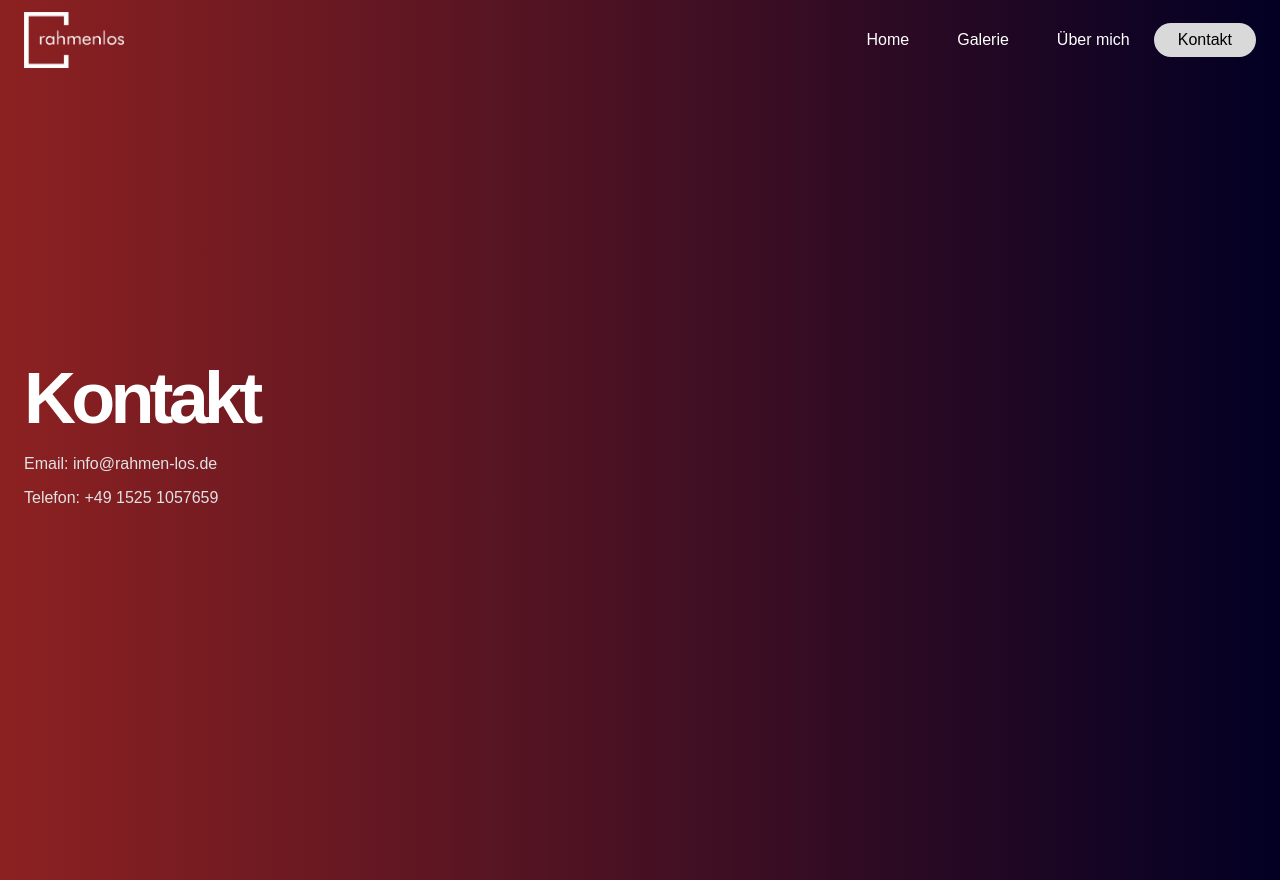
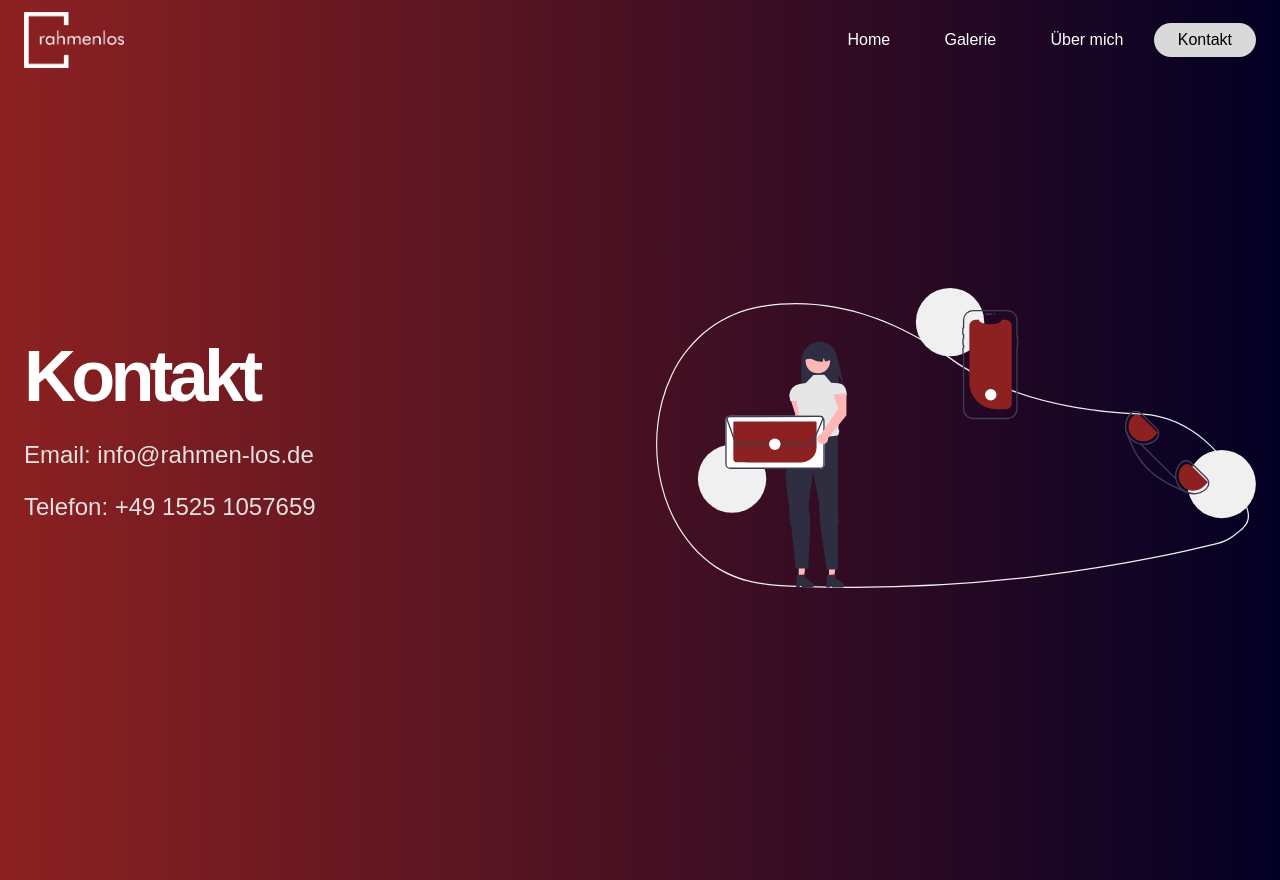
Before and after one commit to L3gionaer/wlife, a Gatsby site: page /contact in a window 1280 px wide. Built offline with nearby package versions, Linux system fonts and the light colour scheme; Gatsby itself is replaced by a stand-in of ours.

Commit message:
contact page + header spacing

```diff
--- a/src/pages/contact.scss
+++ b/src/pages/contact.scss
@@ -1,19 +1,72 @@
 @use "../utils.scss" as *;
 
 .contactPage {
+    width: 100%;
+    height: heightMinusHeader();
     display: flex;
-    height: heightMinusHeader();
-    width: 100%;
-    align-items: center;
 
-    .contact {
-        margin: auto auto auto 1.5rem;
-        h1 {
-            @include title();
+    .content {
+        display: grid;
+        gap: 2rem;
+        padding: 1.5rem;
+        max-width: $maxWidth;
+        margin: auto;
+        grid-template-columns: repeat(6, 1fr);
+
+        .text {
+            color: $textColor;
+            font-size: 1.5rem;
+            margin-top: auto;
+            margin-bottom: auto;
+
+            @include screen-xs {
+                grid-column: 1 / 7;
+            }
+
+            @include screen-md {
+                grid-column: 1 / 3;
+            }
+
+            @include screen-xl {
+                grid-column: 1 / 3;
+            }
+
+            h1 {
+                @include title();
+            }
+
+            p {
+                color: $textColor;
+            }
         }
 
-        p {
-            color: $textColor;
+        .imageContainer {
+            margin-top: auto;
+            margin-bottom: auto;
+            display: none;
+
+            @include screen-xs {
+                display: none;
+            }
+
+            @include screen-md {
+                display: block;
+                grid-column: 4 / 7;
+            }
+
+            @include screen-xl {
+                display: block;
+                grid-column: 4 / 7;
+            }
+
+            .image {
+                width: 100%;
+                object-fit: contain;
+            }
+
+            @include screen-xs {
+                display: none;
+            }
         }
     }
-}
+}//rgb(141,33,33)
--- a/src/pages/contact.tsx
+++ b/src/pages/contact.tsx
@@ -4,15 +4,21 @@ import type { HeadFC, PageProps } from "gatsby"
 
 import "./contact.scss";
 import Layout from "../templates/layout/layout";
+import contact from '../images/contact.svg';
 
 const ContactPage: FC<PageProps> = ({ path }) => {
     return (
         <Layout path={path}>
             <div className="contactPage">
-                <div className="contact">
-                    <h1>Kontakt</h1>
-                    <p>Email: info@rahmen-los.de</p>
-                    <p>Telefon: +49 1525 1057659</p>
+                <div className="content">
+                    <div className="text">
+                        <h1>Kontakt</h1>
+                        <p>Email: info@rahmen-los.de</p>
+                        <p>Telefon: +49 1525 1057659</p>
+                    </div>
+                    <div className="imageContainer">
+                        <img src={contact} className="image" />
+                    </div>
                 </div>
             </div>
         </Layout>
--- a/src/templates/header/header.scss
+++ b/src/templates/header/header.scss
@@ -41,7 +41,7 @@
             flex-direction: column;
             align-items: start;
             margin-left: auto;
-            margin-right: 1.5rem;
+            margin-right: 1.3rem;
 
             .close {
                 display: none;
@@ -104,6 +104,7 @@
                     box-sizing: border-box;
                     display: flex;
                     padding: 0.5rem 1.5rem 0.5rem 1.5rem;
+                    margin: 0.2rem;
 
                     @include screen-xs {
                         height: 2rem;
--- a/src/templates/landing-page/hero-section/hero-section.scss
+++ b/src/templates/landing-page/hero-section/hero-section.scss
@@ -26,7 +26,6 @@
             display: flex;
             flex-direction: column;
             width: 50%;
-            //max-width: 30rem;
             padding-left: 2rem;
             margin: auto 5rem auto 0;
 
--- a/src/utils.scss
+++ b/src/utils.scss
@@ -1,11 +1,11 @@
 @mixin screen-xs {
-    @media (max-width: 600px) {
+    @media (max-width: 700px) {
         @content;
     }
 }
 
 @mixin screen-md {
-    @media (min-width: 800px) and (max-width: 1199px) {
+    @media (min-width: 700px) and (max-width: 1199px) {
         @content;
     }
 }
```
Also changed, not shown: src/pages/about.scss (+4 -14 lines), src/pages/about.tsx (+5 -2 lines), src/images/contact.svg (added).
